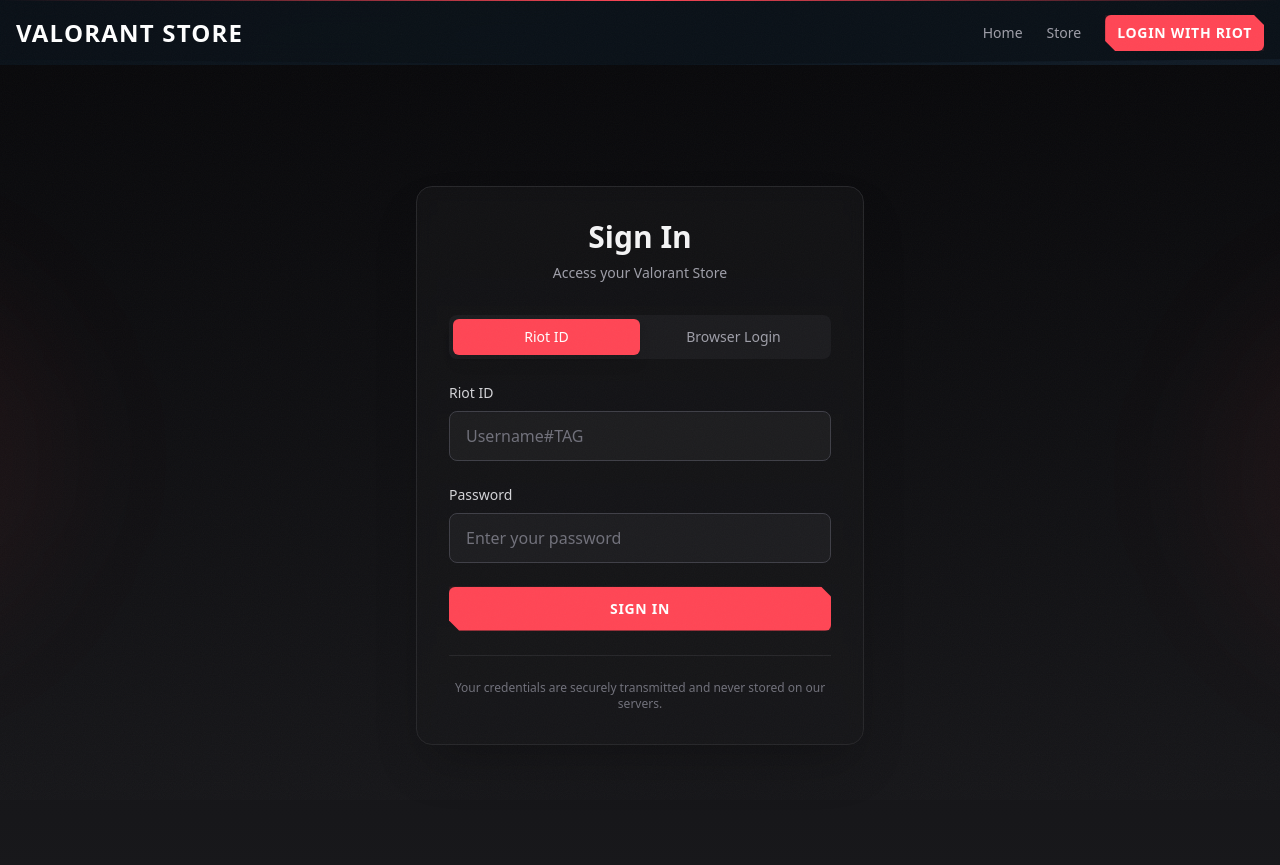
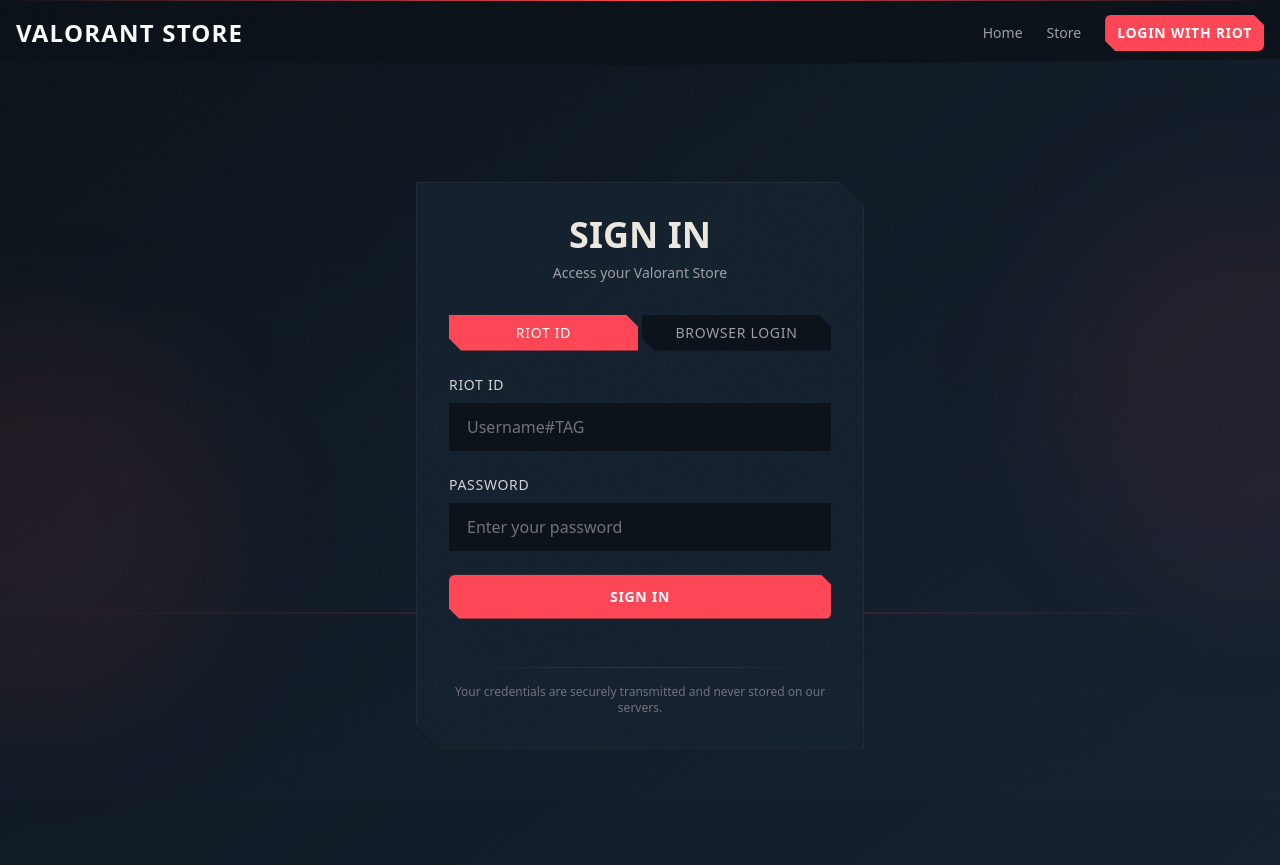
Before and after one commit to yugam23/Valorant-Store-Checker, a Next.js app: page /login in a window 1280 px wide. Built offline with nearby package versions, Linux system fonts and the light colour scheme.

Commit message:
feat(auth): refresh login interface with tactical luxe theme

```diff
--- a/src/app/login/page.tsx
+++ b/src/app/login/page.tsx
@@ -1,11 +1,3 @@
-/**
- * Login Page
- *
- * Entry point for user authentication.
- * Renders the LoginForm component centered on the screen
- * with the Void & Light design system aesthetic.
- */
-
 import { LoginForm } from "@/components/auth/LoginForm";
 
 export const metadata = {
@@ -15,15 +7,35 @@
 
 export default function LoginPage() {
   return (
-    <div className="min-h-screen flex items-center justify-center px-4 py-12 bg-gradient-to-b from-zinc-950 to-zinc-900">
-      {/* Background decoration */}
-      <div className="absolute inset-0 overflow-hidden pointer-events-none">
-        <div className="absolute top-1/4 -left-1/4 w-96 h-96 bg-valorant-red/5 rounded-full blur-3xl" />
-        <div className="absolute bottom-1/4 -right-1/4 w-96 h-96 bg-valorant-red/5 rounded-full blur-3xl" />
+    <div className="min-h-screen flex items-center justify-center px-4 py-12 relative overflow-hidden">
+      {/* Animated scan line */}
+      <div className="absolute inset-0 pointer-events-none overflow-hidden">
+        <div className="w-full h-[2px] bg-gradient-to-r from-transparent via-valorant-red/20 to-transparent animate-scanline" />
       </div>
 
+      {/* Diagonal grid overlay */}
+      <div
+        className="absolute inset-0 opacity-[0.02] pointer-events-none"
+        style={{
+          backgroundImage: `repeating-linear-gradient(
+            -45deg,
+            transparent,
+            transparent 40px,
+            rgba(255,255,255,0.5) 40px,
+            rgba(255,255,255,0.5) 41px
+          )`,
+        }}
+      />
+
+      {/* Dramatic red orbs */}
+      <div className="absolute top-1/3 -left-40 w-96 h-96 bg-valorant-red/8 rounded-full blur-3xl animate-subtle-float" />
+      <div className="absolute bottom-1/3 -right-40 w-96 h-96 bg-valorant-red/6 rounded-full blur-3xl animate-subtle-float" style={{ animationDelay: "3s" }} />
+
       {/* Login Form Container */}
-      <div className="relative z-10 w-full max-w-md">
+      <div
+        className="relative z-10 w-full max-w-md stagger-entrance"
+        style={{ "--stagger-delay": "0ms" } as React.CSSProperties}
+      >
         <LoginForm />
       </div>
     </div>
--- a/src/components/auth/LoginForm.tsx
+++ b/src/components/auth/LoginForm.tsx
@@ -1,18 +1,6 @@
 "use client";
 
-/**
- * Login Form Component
- *
- * Handles user authentication with Riot Games credentials.
- * Supports two-factor authentication (MFA) flow.
- *
- * Security:
- * - Credentials sent to secure backend API
- * - No token handling on client side
- * - Automatic redirect to store on success
- */
-
-import { useState, FormEvent } from "react";
+import { useState, useRef, useCallback, FormEvent, KeyboardEvent } from "react";
 import { useRouter } from "next/navigation";
 import { Button } from "@/components/ui/button";
 import { AlertCircle, Loader2 } from "lucide-react";
@@ -39,7 +27,7 @@
   // Form state
   const [username, setUsername] = useState("");
   const [password, setPassword] = useState("");
-  const [mfaCode, setMfaCode] = useState("");
+  const [mfaDigits, setMfaDigits] = useState<string[]>(["", "", "", "", "", ""]);
 
   // UI state
   const [isLoading, setIsLoading] = useState(false);
@@ -50,9 +38,51 @@
   const [loginMethod, setLoginMethod] = useState<"credentials" | "browser">("credentials");
   const [pastedUrl, setPastedUrl] = useState("");
 
-  /**
-   * Handles initial authentication with username and password
-   */
+  // MFA digit refs
+  const digitRefs = useRef<(HTMLInputElement | null)[]>([]);
+
+  const handleDigitChange = useCallback(
+    (index: number, value: string) => {
+      if (!/^\d*$/.test(value)) return;
+      const newDigits = [...mfaDigits];
+      newDigits[index] = value.slice(-1);
+      setMfaDigits(newDigits);
+
+      // Auto-advance to next input
+      if (value && index < 5) {
+        digitRefs.current[index + 1]?.focus();
+      }
+    },
+    [mfaDigits]
+  );
+
+  const handleDigitKeyDown = useCallback(
+    (index: number, e: KeyboardEvent<HTMLInputElement>) => {
+      if (e.key === "Backspace" && !mfaDigits[index] && index > 0) {
+        digitRefs.current[index - 1]?.focus();
+      }
+    },
+    [mfaDigits]
+  );
+
+  const handleDigitPaste = useCallback(
+    (e: React.ClipboardEvent) => {
+      e.preventDefault();
+      const pasted = e.clipboardData.getData("text").replace(/\D/g, "").slice(0, 6);
+      const newDigits = [...mfaDigits];
+      for (let i = 0; i < pasted.length; i++) {
+        newDigits[i] = pasted[i];
+      }
+      setMfaDigits(newDigits);
+      // Focus the next empty or last
+      const nextEmpty = newDigits.findIndex((d) => !d);
+      digitRefs.current[nextEmpty === -1 ? 5 : nextEmpty]?.focus();
+    },
+    [mfaDigits]
+  );
+
+  const mfaCode = mfaDigits.join("");
+
   const handleInitialAuth = async (e: FormEvent) => {
     e.preventDefault();
     setError(null);
@@ -61,28 +91,21 @@
     try {
       const response = await fetch("/api/auth", {
         method: "POST",
-        headers: {
-          "Content-Type": "application/json",
-        },
-        body: JSON.stringify({
-          type: "auth",
-          username,
-          password,
-        }),
+        headers: { "Content-Type": "application/json" },
+        body: JSON.stringify({ type: "auth", username, password }),
       });
 
       const data: AuthResponse = await response.json();
 
       if (data.requiresMfa) {
-        // MFA required - show MFA input
         setShowMfa(true);
         setMfaCookie(data.cookie || null);
         setMfaEmail(data.multifactor?.email || null);
+        // Focus first digit after render
+        setTimeout(() => digitRefs.current[0]?.focus(), 100);
       } else if (data.success) {
-        // Authentication successful - redirect to store
         router.push("/store");
       } else {
-        // Authentication failed
         setError(data.error || "Authentication failed. Please check your credentials.");
       }
     } catch (err) {
@@ -93,9 +116,6 @@
     }
   };
 
-  /**
-   * Handles browser-based auth submission
-   */
   const handleBrowserAuth = async (e: FormEvent) => {
     e.preventDefault();
     setError(null);
@@ -104,13 +124,8 @@
     try {
       const response = await fetch("/api/auth", {
         method: "POST",
-        headers: {
-          "Content-Type": "application/json",
-        },
-        body: JSON.stringify({
-          type: "url",
-          url: pastedUrl,
-        }),
+        headers: { "Content-Type": "application/json" },
+        body: JSON.stringify({ type: "url", url: pastedUrl }),
       });
 
       const data: AuthResponse = await response.json();
@@ -128,9 +143,6 @@
     }
   };
 
-  /**
-   * Handles MFA code submission
-   */
   const handleMfaSubmit = async (e: FormEvent) => {
     e.preventDefault();
     setError(null);
@@ -139,23 +151,15 @@
     try {
       const response = await fetch("/api/auth", {
         method: "POST",
-        headers: {
-          "Content-Type": "application/json",
-        },
-        body: JSON.stringify({
-          type: "multifactor",
-          code: mfaCode,
-          cookie: mfaCookie,
-        }),
+        headers: { "Content-Type": "application/json" },
+        body: JSON.stringify({ type: "multifactor", code: mfaCode, cookie: mfaCookie }),
       });
 
       const data: AuthResponse = await response.json();
 
       if (data.success) {
-        // MFA successful - redirect to store
         router.push("/store");
       } else {
-        // MFA failed
         setError(data.error || "Invalid verification code. Please try again.");
       }
     } catch (err) {
@@ -166,29 +170,24 @@
     }
   };
 
-  /**
-   * Resets form to initial state (for MFA back button)
-   */
   const handleBackToLogin = () => {
     setShowMfa(false);
-    setMfaCode("");
+    setMfaDigits(["", "", "", "", "", ""]);
     setMfaCookie(null);
     setMfaEmail(null);
     setError(null);
   };
 
-  // Generate Riot Auth URL (hardcoded for client-side usage to avoid async fetch delay in UI)
-  // detailed explanation: must use /authorize for browser flow, not /api/v1/authorization
   const RIOT_AUTH_URL = "https://auth.riotgames.com/authorize?client_id=play-valorant-web-prod&redirect_uri=https%3A%2F%2Fplayvalorant.com%2Fopt_in&response_type=token%20id_token&scope=account%20openid&nonce=1";
 
   return (
     <div className="w-full max-w-md">
       {/* Login Card */}
-      <div className="bg-zinc-900/50 backdrop-blur-sm border border-zinc-800 rounded-2xl p-8 shadow-2xl">
+      <div className="angular-card bg-void-surface/80 backdrop-blur-sm border border-white/5 p-8 shadow-2xl">
         {/* Header */}
         <div className="text-center mb-8">
-          <h1 className="text-3xl font-bold text-zinc-100 mb-2">
-            {showMfa ? "Verify Your Identity" : "Sign In"}
+          <h1 className="font-display text-4xl uppercase font-bold text-light mb-2">
+            {showMfa ? "Verify Identity" : "Sign In"}
           </h1>
           <p className="text-zinc-400 text-sm">
             {showMfa
@@ -197,16 +196,16 @@
           </p>
         </div>
 
-        {/* Method Toggle */}
+        {/* Method Toggle — angular tabs */}
         {!showMfa && (
-          <div className="flex p-1 bg-zinc-800/50 rounded-lg mb-6">
+          <div className="flex gap-1 mb-6">
             <button
               type="button"
               onClick={() => setLoginMethod("credentials")}
-              className={`flex-1 py-2 text-sm font-medium rounded-md transition-all ${
+              className={`flex-1 py-2 text-sm font-display uppercase tracking-wider transition-all angular-card-sm ${
                 loginMethod === "credentials"
-                  ? "bg-valorant-red text-white shadow-lg"
-                  : "text-zinc-400 hover:text-zinc-200"
+                  ? "bg-valorant-red text-white shadow-[0_0_15px_rgba(255,70,85,0.3)]"
+                  : "bg-void-deep text-zinc-400 hover:text-zinc-200"
               }`}
             >
               Riot ID
@@ -214,10 +213,10 @@
             <button
               type="button"
               onClick={() => setLoginMethod("browser")}
-              className={`flex-1 py-2 text-sm font-medium rounded-md transition-all ${
+              className={`flex-1 py-2 text-sm font-display uppercase tracking-wider transition-all angular-card-sm ${
                 loginMethod === "browser"
-                  ? "bg-valorant-red text-white shadow-lg"
-                  : "text-zinc-400 hover:text-zinc-200"
+                  ? "bg-valorant-red text-white shadow-[0_0_15px_rgba(255,70,85,0.3)]"
+                  : "bg-void-deep text-zinc-400 hover:text-zinc-200"
               }`}
             >
               Browser Login
@@ -227,7 +226,7 @@
 
         {/* Error Message */}
         {error && (
-          <div className="mb-6 p-4 bg-red-500/10 border border-red-500/50 rounded-lg flex items-start gap-3">
+          <div className="mb-6 p-4 border-l-2 border-red-500 bg-red-500/10 flex items-start gap-3">
             <AlertCircle className="w-5 h-5 text-red-500 flex-shrink-0 mt-0.5" />
             <p className="text-sm text-red-400">{error}</p>
           </div>
@@ -236,9 +235,8 @@
         {/* Credentials Form */}
         {!showMfa && loginMethod === "credentials" && (
           <form onSubmit={handleInitialAuth} className="space-y-6">
-            {/* Username Input */}
             <div>
-              <label htmlFor="username" className="block text-sm font-medium text-zinc-300 mb-2">
+              <label htmlFor="username" className="block text-sm font-display uppercase tracking-wider text-zinc-300 mb-2">
                 Riot ID
               </label>
               <input
@@ -249,13 +247,12 @@
                 placeholder="Username#TAG"
                 required
                 disabled={isLoading}
-                className="w-full px-4 py-3 bg-zinc-800/50 border border-zinc-700 rounded-lg text-zinc-100 placeholder-zinc-500 focus:outline-none focus:ring-2 focus:ring-valorant-red focus:border-transparent disabled:opacity-50 disabled:cursor-not-allowed transition-all"
+                className="w-full px-4 py-3 bg-void-deep border-l-2 border-transparent text-light placeholder-zinc-500 focus:outline-none focus:border-valorant-red disabled:opacity-50 disabled:cursor-not-allowed transition-all"
               />
             </div>
 
-            {/* Password Input */}
             <div>
-              <label htmlFor="password" className="block text-sm font-medium text-zinc-300 mb-2">
+              <label htmlFor="password" className="block text-sm font-display uppercase tracking-wider text-zinc-300 mb-2">
                 Password
               </label>
               <input
@@ -266,18 +263,11 @@
                 placeholder="Enter your password"
                 required
                 disabled={isLoading}
-                className="w-full px-4 py-3 bg-zinc-800/50 border border-zinc-700 rounded-lg text-zinc-100 placeholder-zinc-500 focus:outline-none focus:ring-2 focus:ring-valorant-red focus:border-transparent disabled:opacity-50 disabled:cursor-not-allowed transition-all"
+                className="w-full px-4 py-3 bg-void-deep border-l-2 border-transparent text-light placeholder-zinc-500 focus:outline-none focus:border-valorant-red disabled:opacity-50 disabled:cursor-not-allowed transition-all"
               />
             </div>
 
-            {/* Submit Button */}
-            <Button
-              type="submit"
-              variant="valorant"
-              size="lg"
-              disabled={isLoading}
-              className="w-full"
-            >
+            <Button type="submit" variant="valorant" size="lg" disabled={isLoading} className="w-full">
               {isLoading ? (
                 <>
                   <Loader2 className="w-5 h-5 mr-2 animate-spin" />
@@ -294,20 +284,22 @@
         {!showMfa && loginMethod === "browser" && (
           <form onSubmit={handleBrowserAuth} className="space-y-6">
             <div className="space-y-4">
-              <div className="p-4 bg-zinc-800/30 rounded-lg border border-zinc-700 text-sm text-zinc-300">
+              <div className="p-4 bg-void-deep border-l-2 border-valorant-red/30 text-sm text-zinc-300">
                 <p className="mb-3">
-                  1. Click standard <a href={RIOT_AUTH_URL} target="_blank" rel="noopener noreferrer" className="text-valorant-red hover:underline font-bold">Riot Login Link</a> (Opens in new tab).
+                  1. Click{" "}
+                  <a href={RIOT_AUTH_URL} target="_blank" rel="noopener noreferrer" className="text-valorant-red hover:underline font-bold">
+                    Riot Login Link
+                  </a>{" "}
+                  (Opens in new tab).
                 </p>
-                <p className="mb-3">
-                  2. Log in with your account.
-                </p>
+                <p className="mb-3">2. Log in with your account.</p>
                 <p>
-                  3. You will be redirected to a page that might say "Connect Accounts" or check a box. <strong>Copy the entire URL from your browser address bar</strong> (it starts with https://playvalorant.com/opt_in...).
+                  3. <strong>Copy the entire URL</strong> from your browser address bar (starts with https://playvalorant.com/opt_in...).
                 </p>
               </div>
 
               <div>
-                <label htmlFor="pastedUrl" className="block text-sm font-medium text-zinc-300 mb-2">
+                <label htmlFor="pastedUrl" className="block text-sm font-display uppercase tracking-wider text-zinc-300 mb-2">
                   Paste URL here
                 </label>
                 <input
@@ -318,7 +310,7 @@
                   placeholder="https://playvalorant.com/opt_in#access_token=..."
                   required
                   disabled={isLoading}
-                  className="w-full px-4 py-3 bg-zinc-800/50 border border-zinc-700 rounded-lg text-zinc-100 placeholder-zinc-500 focus:outline-none focus:ring-2 focus:ring-valorant-red focus:border-transparent disabled:opacity-50 disabled:cursor-not-allowed transition-all"
+                  className="w-full px-4 py-3 bg-void-deep border-l-2 border-transparent text-light placeholder-zinc-500 focus:outline-none focus:border-valorant-red disabled:opacity-50 disabled:cursor-not-allowed transition-all"
                 />
               </div>
             </div>
@@ -342,28 +334,31 @@
           </form>
         )}
 
-        {/* MFA Form */}
+        {/* MFA Form — individual digit boxes */}
         {showMfa && (
           <form onSubmit={handleMfaSubmit} className="space-y-6">
-            {/* MFA Code Input */}
             <div>
-              <label htmlFor="mfaCode" className="block text-sm font-medium text-zinc-300 mb-2">
+              <label className="block text-sm font-display uppercase tracking-wider text-zinc-300 mb-4 text-center">
                 Verification Code
               </label>
-              <input
-                id="mfaCode"
-                type="text"
-                value={mfaCode}
-                onChange={(e) => setMfaCode(e.target.value.replace(/\D/g, ""))}
-                placeholder="000000"
-                required
-                disabled={isLoading}
-                maxLength={6}
-                className="w-full px-4 py-3 bg-zinc-800/50 border border-zinc-700 rounded-lg text-zinc-100 text-center text-2xl tracking-widest placeholder-zinc-500 focus:outline-none focus:ring-2 focus:ring-valorant-red focus:border-transparent disabled:opacity-50 disabled:cursor-not-allowed transition-all"
-              />
+              <div className="flex justify-center gap-2" onPaste={handleDigitPaste}>
+                {mfaDigits.map((digit, i) => (
+                  <input
+                    key={i}
+                    ref={(el) => { digitRefs.current[i] = el; }}
+                    type="text"
+                    inputMode="numeric"
+                    maxLength={1}
+                    value={digit}
+                    onChange={(e) => handleDigitChange(i, e.target.value)}
+                    onKeyDown={(e) => handleDigitKeyDown(i, e)}
+                    disabled={isLoading}
+                    className="w-12 h-14 text-center text-2xl font-mono font-bold bg-void-deep border-b-2 border-zinc-700 text-light focus:outline-none focus:border-valorant-red disabled:opacity-50 transition-all angular-card-sm"
+                  />
+                ))}
+              </div>
             </div>
 
-            {/* Submit Button */}
             <Button
               type="submit"
               variant="valorant"
@@ -381,7 +376,6 @@
               )}
             </Button>
 
-            {/* Back Button */}
             <Button
               type="button"
               variant="ghost"
@@ -395,8 +389,9 @@
           </form>
         )}
 
-        {/* Security Notice */}
-        <div className="mt-6 pt-6 border-t border-zinc-800">
+        {/* Security divider */}
+        <div className="mt-6 pt-6">
+          <div className="h-[1px] w-full bg-gradient-to-r from-transparent via-white/10 to-transparent mb-4" />
           <p className="text-xs text-zinc-500 text-center">
             Your credentials are securely transmitted and never stored on our servers.
           </p>
```
